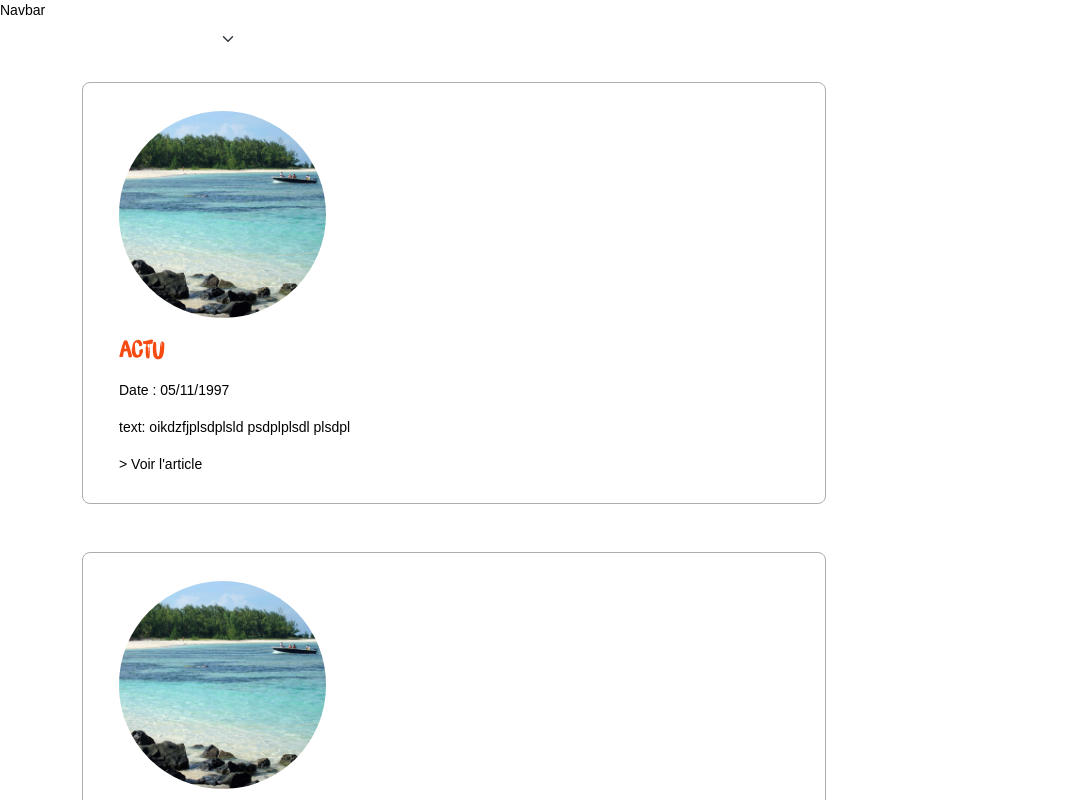
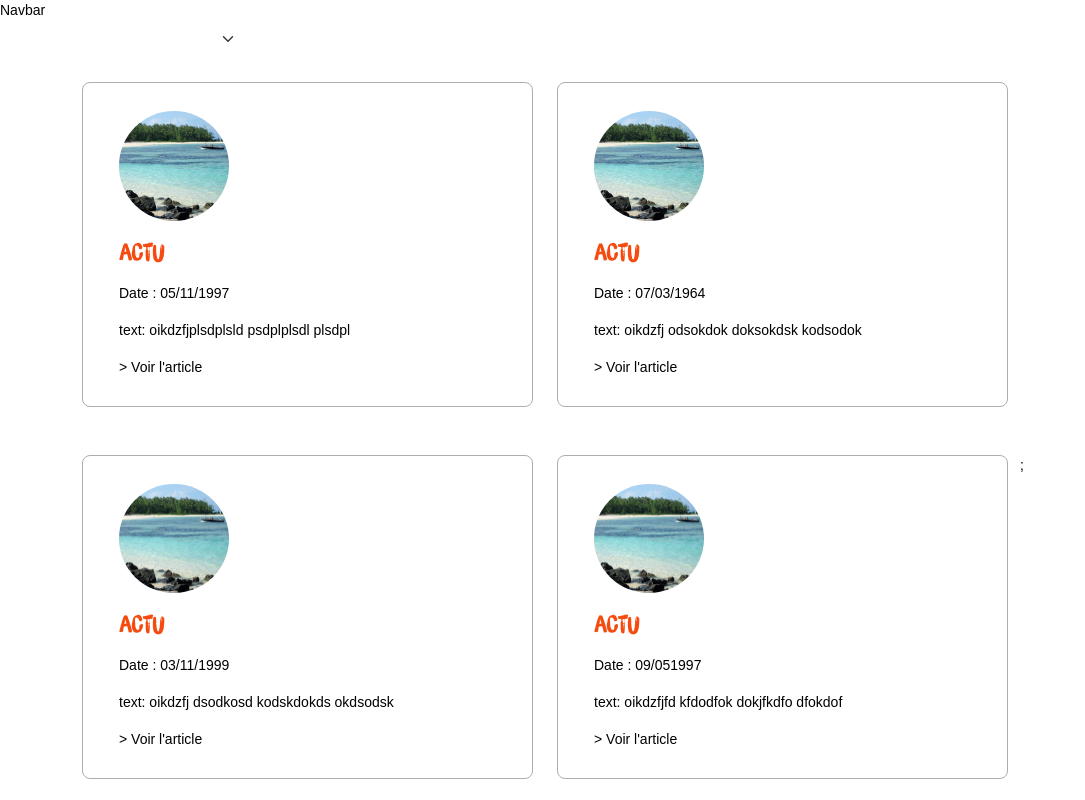
Before and after one commit to jcboy/Mauritius, a React (Create React App) app in the folder client/: page /news in a window 1280 px wide. Shown: the top 800 px of the page, without its empty margins (0-1085 px from the left). Built offline with nearby package versions, Linux system fonts and the light colour scheme; a web font is replaced by a local one.

Commit message:
add text

```diff
--- a/client/src/pages/News/News.js
+++ b/client/src/pages/News/News.js
@@ -4,11 +4,17 @@ import './../../styles/activities.css';
 import thumb01 from "../../assets/images/thumb-01.jpg";
 import {Link} from "react-router-dom";
 
+
 export const News = () => {
 
-
     const [news, setNews] = useState([
-        {id: 1, title: 'actu', date: "05/11/1997", text: 'oikdzfjplsdplsld psdplplsdl plsdpl', link: "https://www.vanilla-islands.org/les-iles/ile-maurice/"},
+        {
+            id: 1,
+            title: 'actu',
+            date: "05/11/1997",
+            text: 'oikdzfjplsdplsld psdplplsdl plsdpl',
+            link: "https://www.vanilla-islands.org/les-iles/ile-maurice/"
+        },
         {id: 2, title: 'actu', date: "07/03/1964", text: 'oikdzfj odsokdok doksokdsk kodsodok', link: "odokfo"},
         {id: 3, title: 'actu', date: "03/11/1999", text: 'oikdzfj dsodkosd kodskdokds okdsodsk ', link: "okfdsok"},
         {id: 4, title: 'actu', date: "09/051997", text: 'oikdzfjfd kfdodfok dokjfkdfo dfokdof', link: "okfdkf"},
@@ -20,15 +26,16 @@ export const News = () => {
             <div className="row mb-4">
                 <div className="col-2 text-end">
                     <select className="form-select" id="monselect">
-                        <option value="valeur1"> Ordre croissant</option>
-                        <option value="valeur2" selected>Ordre décroissant</option>
+                        <option value="valeur1"> Ordre croissant</option>&
+                        <option selected value="valeur2">Ordre décroissant</option>
                     </select>
                 </div>
             </div>
 
+            <div className="row">
                 {news.map(item => (
-                <div className="item  mb-5" key={news}>
-                    <div className="col-md-8 desc-content">
+                    <div className="item  mb-5 col-md-5" key={news}>
+                        <div className="desc-content">
                             <div className="wrapper">
                                 <div className="row">
                                     <div className="col-md-4 img-content">
@@ -46,9 +53,8 @@ export const News = () => {
                     </div>
 
 
-
                 ))};
-
+            </div>
         </div>
     )
 
```
Also changed, not shown: client/src/styles/activities.css (line endings or trailing spaces). Lines whose indentation alone changed are shown as unchanged.
